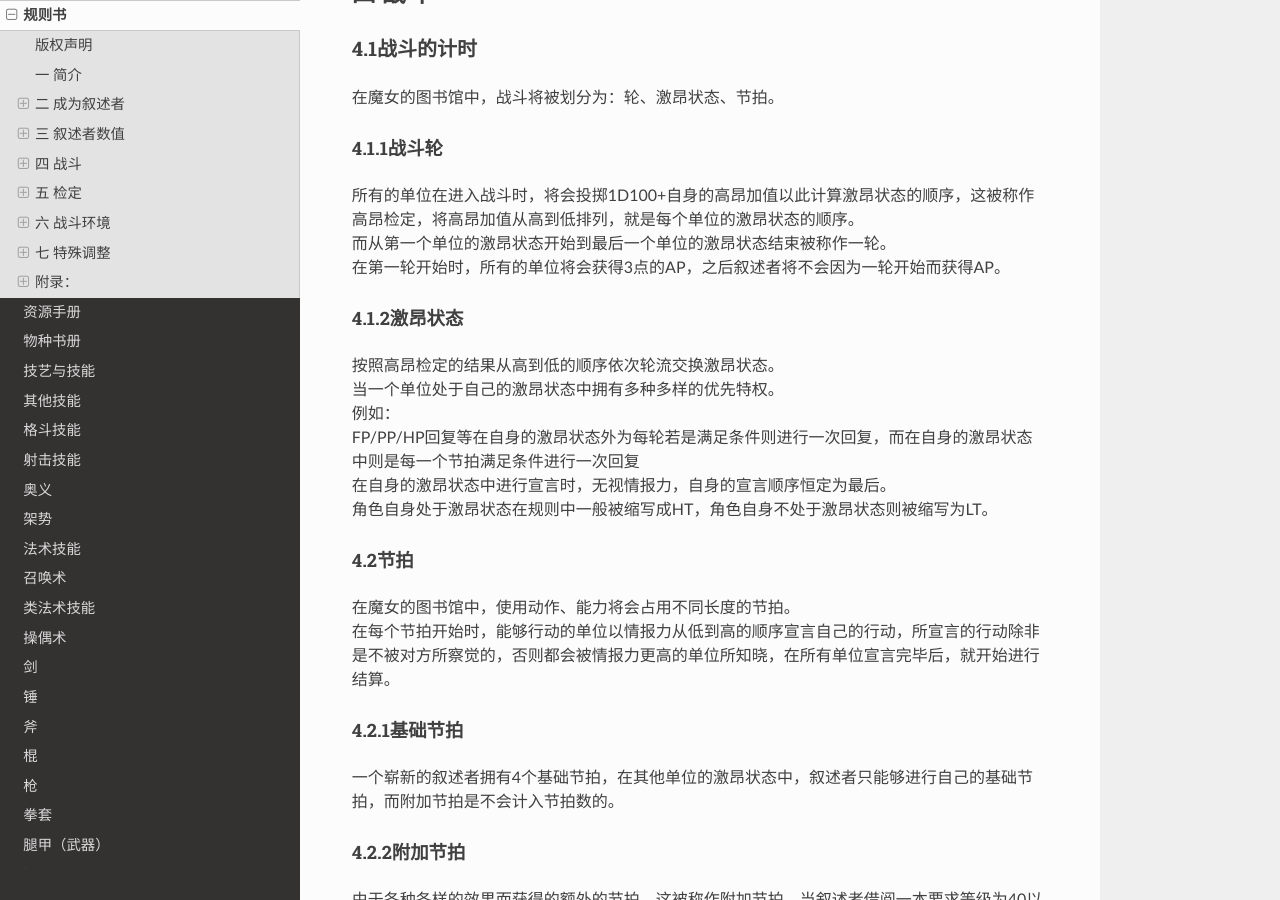
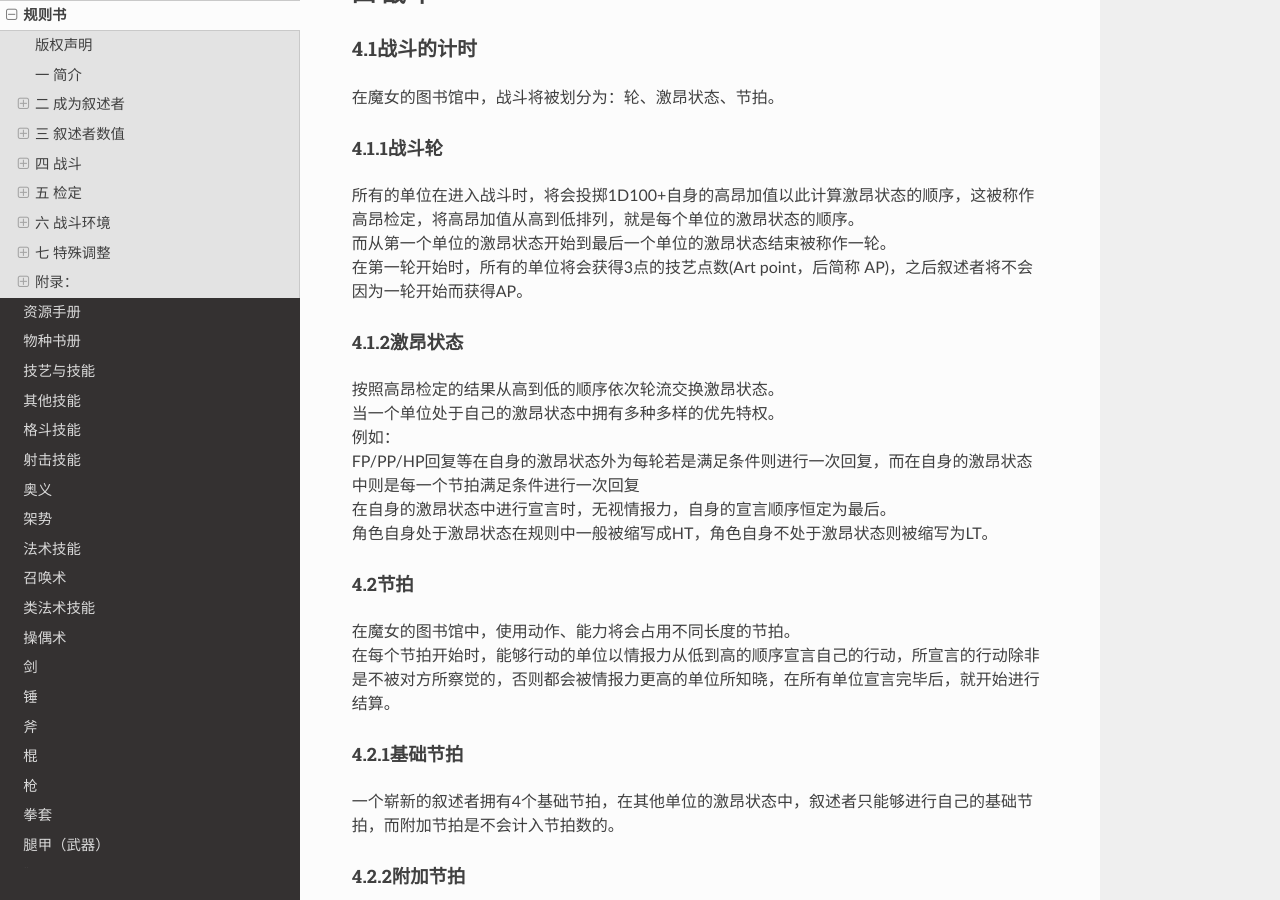
Before and after one commit to DDCQA/LOSV1Docs-, a Sphinx documentation site: the page built from source/RulesBook.md, in a window 1280 px wide and 900 px high, scrolled down 17546 px. Built offline with Sphinx 7.4.7 and the Read the Docs theme 2.0.0, drawn with Linux system fonts in a browser that asks for light colours.

Commit message:
Update RulesBook.md

```diff
--- a/source/RulesBook.md
+++ b/source/RulesBook.md
@@ -557,7 +557,8 @@ HP的自动回复无论叙述者状态在自己的激昂状态中每一个节拍
 #### 4.1.1战斗轮
 所有的单位在进入战斗时，将会投掷1D100+自身的高昂加值以此计算激昂状态的顺序，这被称作高昂检定，将高昂加值从高到低排列，就是每个单位的激昂状态的顺序。<br/>
 而从第一个单位的激昂状态开始到最后一个单位的激昂状态结束被称作一轮。<br/>
-在第一轮开始时，所有的单位将会获得3点的AP，之后叙述者将不会因为一轮开始而获得AP。<br/>
+在第一轮开始时，所有的单位将会获得3点的技艺点数(Art point，后简称 AP)，之后叙述者将不会因为一轮开始而获得AP。<br/>
+
 #### 4.1.2激昂状态
 按照高昂检定的结果从高到低的顺序依次轮流交换激昂状态。<br/>
 当一个单位处于自己的激昂状态中拥有多种多样的优先特权。<br/>
```
